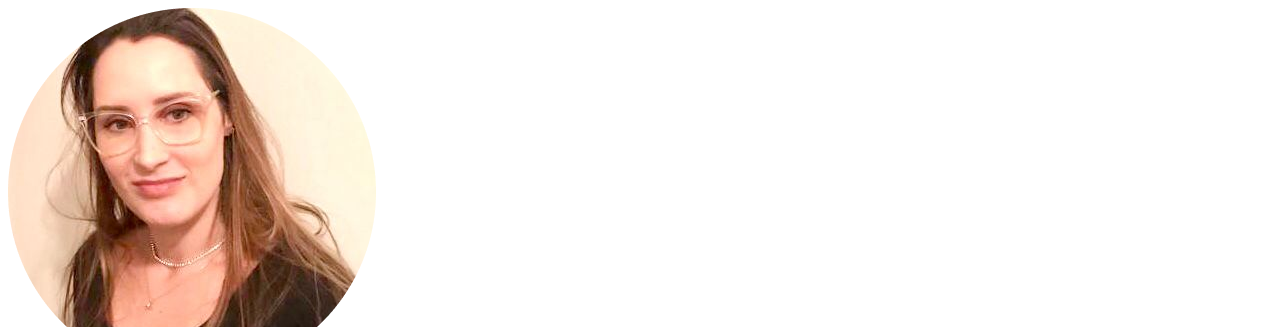
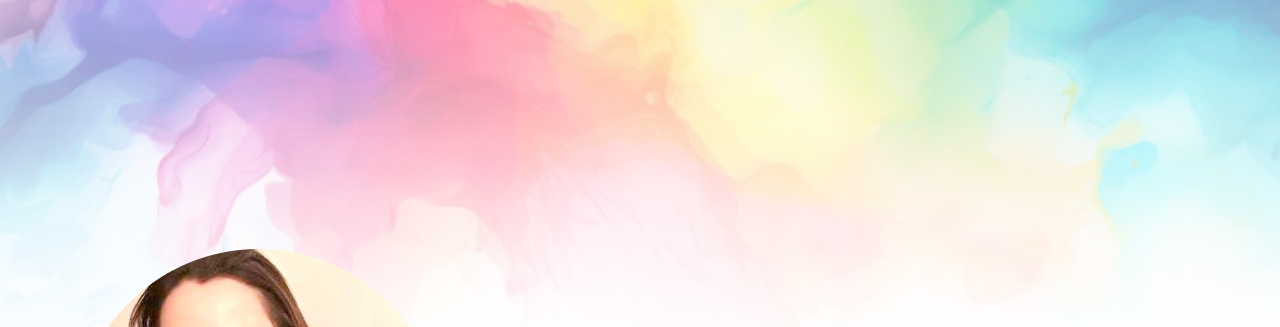
Before and after one commit to ReCelebrone/Portifolio-Renata-Celeb, a plain HTML site: page index.html in a window 1280 px wide. Shown: the top 327 px of the page. Drawn offline with Linux system fonts and the light colour scheme.

Commit message:
Corrigindo arquivo do html

```diff
--- a/index.html
+++ b/index.html
@@ -5,7 +5,7 @@
     <meta charset="UTF-8">
     <meta http-equiv="X-UA-Compatible" content="IE=edge">
     <meta name="viewport" content="width=device-width, initial-scale=1.0">
-    <link rel="stylesheet" href="style portifolio.css">
+    <link rel="stylesheet" href="style.css">
     <title>Portifolio challenge by Re</title>
 </head>
 
```
